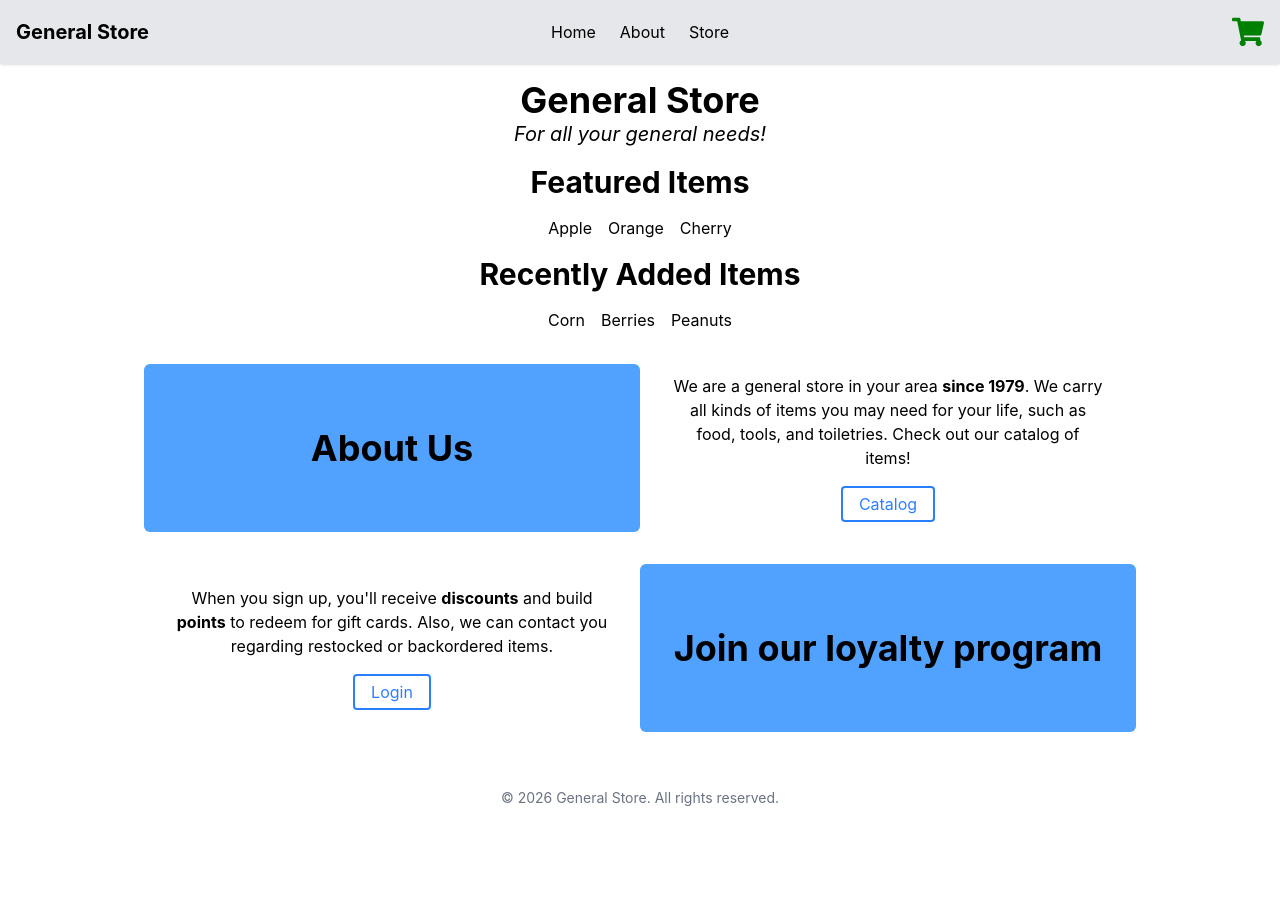
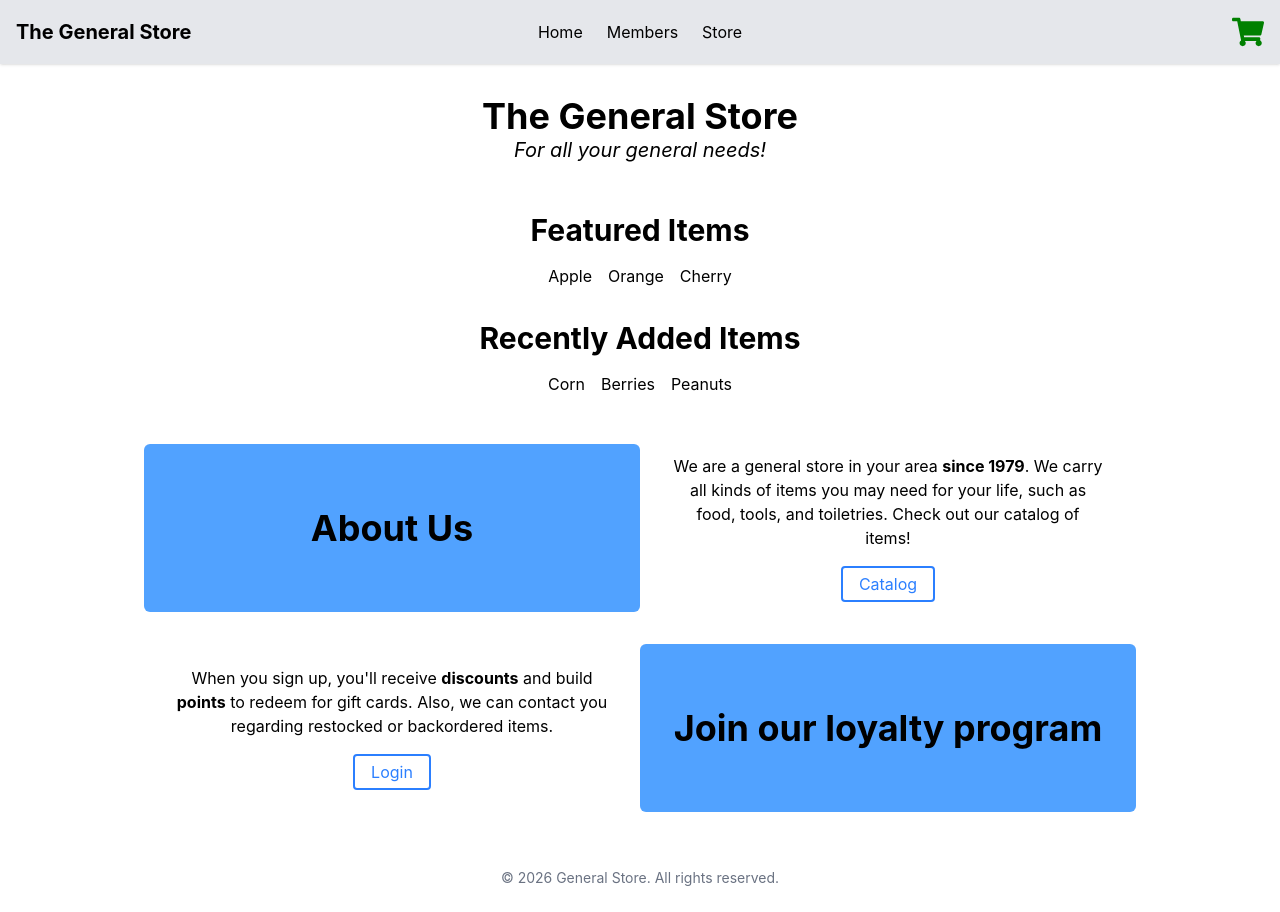
Before and after one commit to lukereiner/ecommerce-store, a React (Vite) app: page / in a window 1280 px wide. Before the commit the page ends 832 px from the top, so only its background shows below. Built offline with nearby package versions, Linux system fonts and the light colour scheme.

Commit message:
fetch all products, display on store page in modal

```diff
--- a/package.json
+++ b/package.json
@@ -11,6 +11,7 @@
   },
   "dependencies": {
     "@tailwindcss/vite": "^4.3.3",
+    "axios": "^1.20.0",
     "react": "^19.2.8",
     "react-dom": "^19.2.8",
     "react-icons": "^5.7.0",
--- a/src/App.jsx
+++ b/src/App.jsx
@@ -1,5 +1,3 @@
-import { useState } from "react";
-import { Routes, Route, Link } from "react-router-dom";
 import "./App.css";
 import Navbar from "./components/home/Navbar";
 import HomeHeader from "./components/home/HomeHeader";
--- a/src/components/home/FeaturedItems.jsx
+++ b/src/components/home/FeaturedItems.jsx
@@ -9,8 +9,13 @@ const FeaturedItems = () => {
 
   return (
     <>
-      <div id="main" className="flex flex-col items-center justify-center w-full pt-4">
-        <div id="heading" className="text-3xl font-bold mb-4">Featured Items</div>
+      <div
+        id="main"
+        className="flex flex-col items-center justify-center w-full py-4"
+      >
+        <div id="heading" className="text-3xl font-bold mb-4">
+          Featured Items
+        </div>
 
         <div id="items">
           <ul className="flex flex-row gap-4">
--- a/src/components/home/HomeHeader.jsx
+++ b/src/components/home/HomeHeader.jsx
@@ -5,9 +5,9 @@ const HomeHeader = () => {
     <>
       <div className="flex justify-center items-center text-center">
 
-        <section className="pt-4">
+        <section className="py-8">
           <div className="text-4xl font-bold">
-            General Store
+            The General Store
           </div>
           <div className="text-xl italic">For all your general needs!</div>
         </section>
--- a/src/components/home/Navbar.jsx
+++ b/src/components/home/Navbar.jsx
@@ -8,7 +8,7 @@ const Navbar = () => {
       <nav className="flex items-center justify-between p-4 bg-gray-200 shadow text-black">
         <div className="w-1/3 flex justify-start">
           <Link to="/" className="text-xl font-bold">
-            General Store
+            The General Store
           </Link>
         </div>
 
@@ -16,8 +16,8 @@ const Navbar = () => {
           <Link to="/" className="hover:text-blue-600">
             Home
           </Link>
-          <Link to="" className="hover:text-blue-600">
-            About
+          <Link to="/login" className="hover:text-blue-600">
+            Members
           </Link>
           <Link to="/store" className="hover:text-blue-600">
             Store
--- a/src/components/home/RecentlyAddedItems.jsx
+++ b/src/components/home/RecentlyAddedItems.jsx
@@ -1,8 +1,7 @@
-import React from 'react'
+import React from "react";
 
 const RecentlyAddedItems = () => {
-
-    const items = [
+  const items = [
     { id: 1, name: "Corn" },
     { id: 2, name: "Berries" },
     { id: 3, name: "Peanuts" },
@@ -10,8 +9,13 @@ const RecentlyAddedItems = () => {
 
   return (
     <>
-    <div id="main" className="flex flex-col items-center justify-center w-full pt-4">
-        <div id="heading" className="text-3xl font-bold mb-4">Recently Added Items</div>
+      <div
+        id="main"
+        className="flex flex-col items-center justify-center w-full py-4"
+      >
+        <div id="heading" className="text-3xl font-bold mb-4">
+          Recently Added Items
+        </div>
 
         <div id="items">
           <ul className="flex flex-row gap-4">
@@ -22,7 +26,7 @@ const RecentlyAddedItems = () => {
         </div>
       </div>
     </>
-  )
-}
+  );
+};
 
-export default RecentlyAddedItems
+export default RecentlyAddedItems;
--- /dev/null
+++ b/src/components/store/ProductModal.jsx
@@ -0,0 +1,25 @@
+import React from 'react'
+
+const ProductModal = ({product}) => {
+
+  return (
+    <>
+        <div id='main' className='flex flex-col items-center border p-4 rounded-lg shadow-sm w-64 text-center'>
+            <div>image</div>
+
+            <div>{product.name}</div>
+
+            <div>{product.description}</div>
+
+            <div>
+                ${product.price}
+            </div>
+
+            <button className='border border-2 bg-blue-200 px-4 py-1 rounded hover:bg-blue-300'>Add to Cart</button>
+
+        </div>
+    </>
+  )
+}
+
+export default ProductModal
--- a/src/pages/Store.jsx
+++ b/src/pages/Store.jsx
@@ -1,9 +1,52 @@
-import React from 'react'
+import React, { useState, useEffect } from "react";
+import axios from "axios";
+import ProductModal from "../components/store/ProductModal";
 
 const Store = () => {
+  const [products, setProducts] = useState(null);
+  const [loading, setLoading] = useState(true);
+
+  useEffect(() => {
+    const fetchProducts = async () => {
+      try {
+        const response = await axios.get("/api/products");
+
+        const adjustedProducts = response.data.map((product) => ({
+          id: product.id,
+          name: product.name,
+          price: product.price,
+          description: product.description,
+        }));
+
+        setProducts(adjustedProducts);
+        //console.log('store page', adjustedProducts)
+      } catch (error) {
+        console.error("Error fetching products:", error);
+      } finally {
+        setLoading(false);
+      }
+    };
+
+    fetchProducts();
+  }, []);
+
+  if (loading) return <p>Loading...</p>;
+
   return (
-    <div>Store</div>
-  )
-}
+    <>
+      <div>
+        <section>
+          <h1 className="text-2xl font-bold text-center my-4">Store Main</h1>
+        </section>
 
-export default Store
+        <section className="flex flex-wrap gap-4 justify-center">
+          {products.map((product) => (
+            <ProductModal key={product.id} product={product} />
+          ))}
+        </section>
+      </div>
+    </>
+  );
+};
+
+export default Store;
--- a/vite.config.js
+++ b/vite.config.js
@@ -7,4 +7,13 @@ export default defineConfig({
     react(),
     tailwindcss(),
   ],
+  server: {
+    proxy: {
+      '/api': {
+        target: 'http://localhost:3000',
+        changeOrigin: true,
+        rewrite: (path) => path.replace(/^\/api/,'')
+      }
+    },
+  },
 });
```
Also changed, not shown: 1 other file (tests, documents, lock files or other folders).
